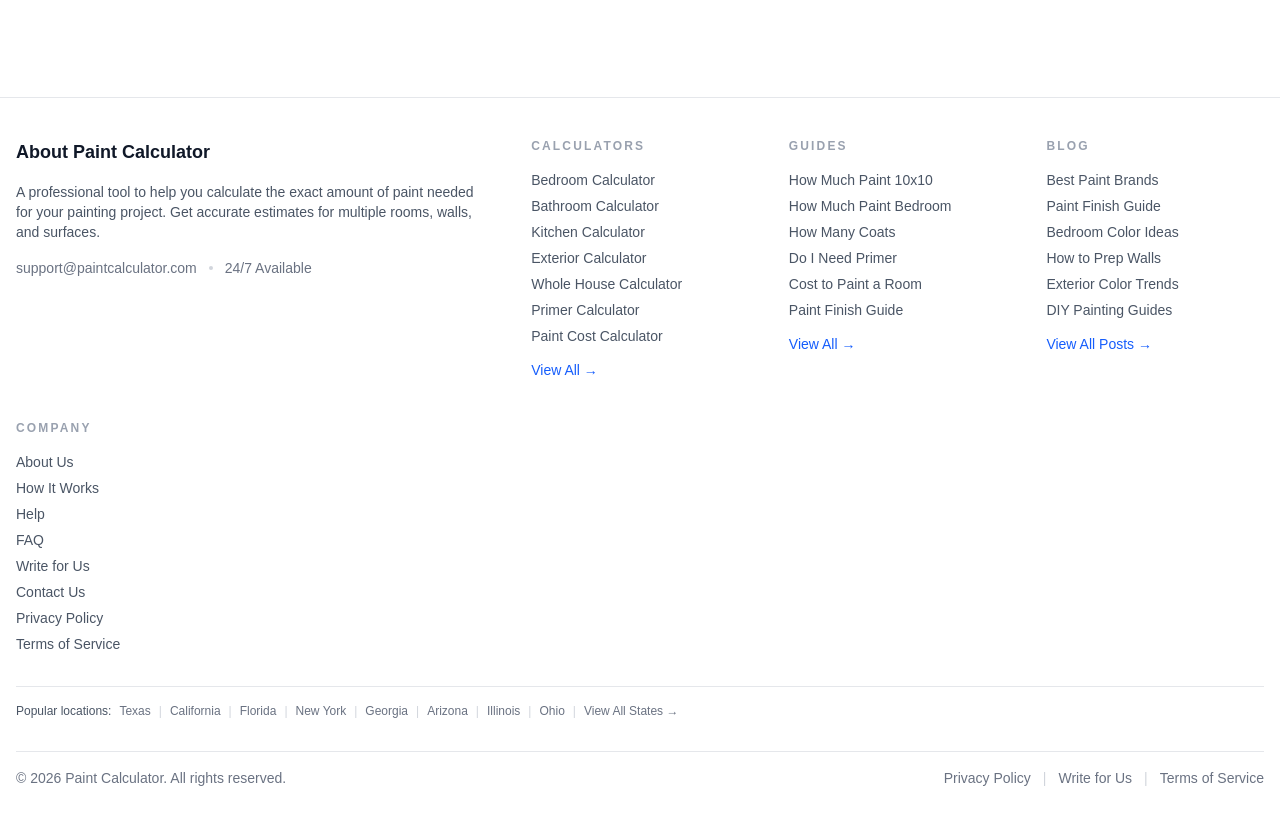
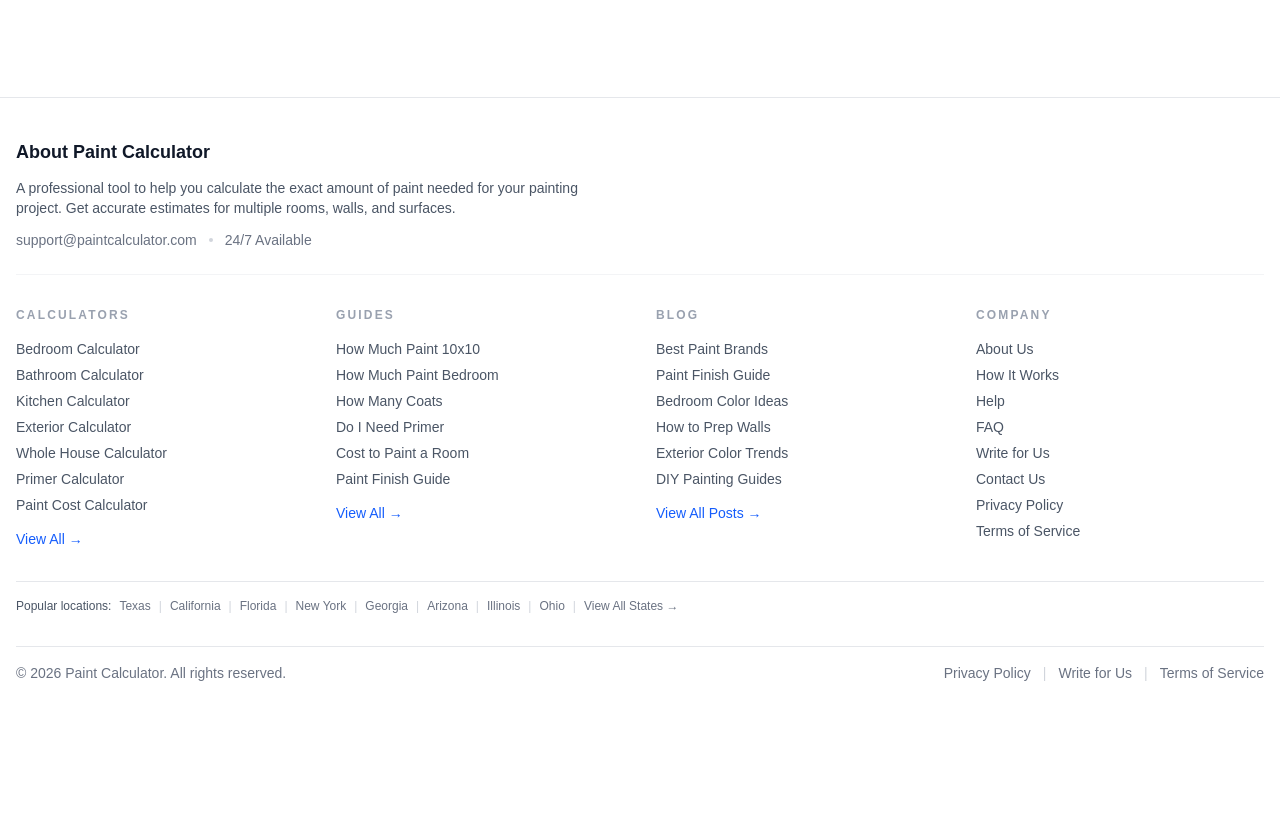
Before and after one commit to Daudshaah/Paint-Calculator, a Next.js app: page /en in a window 1280 px wide. Shown: the part 3600-4424 px from the top of the page. After the commit the page ends 4323 px from the top, so only its background shows below. Built offline with nearby package versions, Linux system fonts and the light colour scheme; no server answers.

Commit message:
fix: footer layout clean 4 columns

```diff
--- a/app/components/Footer.tsx
+++ b/app/components/Footer.tsx
@@ -65,14 +65,14 @@ export default function Footer({ locale }: FooterProps) {
   return (
     <footer className="bg-white border-t border-gray-200 mt-12">
       <div className="max-w-7xl mx-auto px-4 py-10 space-y-8">
-        {/* Main footer rows */}
-        <div className="grid grid-cols-1 md:grid-cols-5 gap-10">
-          {/* About */}
-          <div className="md:col-span-2">
-            <h3 className="text-lg font-semibold text-gray-900 mb-4">
+
+        {/* About section — full width on top */}
+        <div className="pb-6 border-b border-gray-100">
+          <div className="max-w-xl">
+            <h3 className="text-lg font-semibold text-gray-900 mb-3">
               {t.footer.aboutTitle}
             </h3>
-            <p className="text-sm text-gray-600 mb-4">
+            <p className="text-sm text-gray-600 mb-3">
               {t.footer.aboutText}
             </p>
             <div className="flex items-center gap-3 text-sm text-gray-500">
@@ -81,6 +81,10 @@ export default function Footer({ locale }: FooterProps) {
               <span>{t.footer.available}</span>
             </div>
           </div>
+        </div>
+
+        {/* 4 column grid — Calculators, Guides, Blog, Company */}
+        <div className="grid grid-cols-2 md:grid-cols-4 gap-8">
 
           {/* Calculators */}
           <div>
@@ -181,6 +185,7 @@ export default function Footer({ locale }: FooterProps) {
               ))}
             </ul>
           </div>
+
         </div>
 
         {/* Location strip */}
@@ -199,45 +204,34 @@ export default function Footer({ locale }: FooterProps) {
               </span>
             ))}
             <span className="text-gray-300">|</span>
-            <Link
-              href={`/${locale}`}
-              className="hover:text-blue-600"
-            >
+            <Link href={`/${locale}`} className="hover:text-blue-600">
               View All States →
             </Link>
           </div>
         </div>
 
         {/* Copyright bar */}
-        <div className="border-t border-gray-200 pt-4 mt-2">
+        <div className="border-t border-gray-200 pt-4">
           <div className="flex flex-col md:flex-row justify-between items-center gap-3 text-sm text-gray-500">
             <p>
               {t.footer.copyright.replace('{year}', currentYear.toString())}
             </p>
             <div className="flex flex-wrap items-center gap-3">
-              <Link
-                href={makeHref('privacy')}
-                className="hover:text-blue-600"
-              >
+              <Link href={makeHref('privacy')} className="hover:text-blue-600">
                 Privacy Policy
               </Link>
               <span className="text-gray-300">|</span>
-              <Link
-                href={makeHref('write-for-us')}
-                className="hover:text-blue-600"
-              >
+              <Link href={makeHref('write-for-us')} className="hover:text-blue-600">
                 Write for Us
               </Link>
               <span className="text-gray-300">|</span>
-              <Link
-                href={makeHref('terms')}
-                className="hover:text-blue-600"
-              >
+              <Link href={makeHref('terms')} className="hover:text-blue-600">
                 Terms of Service
               </Link>
             </div>
           </div>
         </div>
+
       </div>
     </footer>
   );
```
